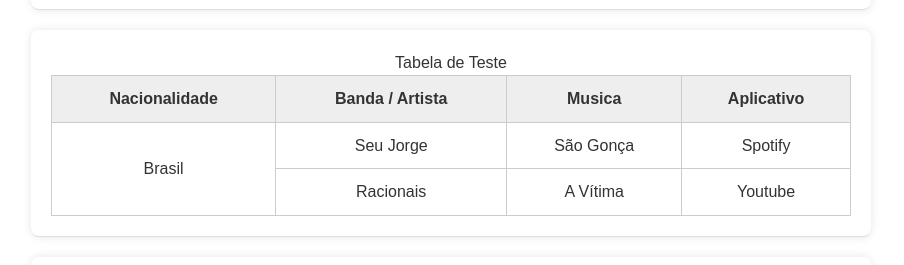
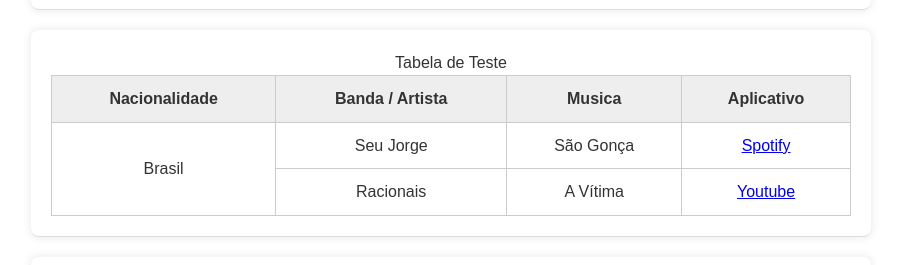
Before and after one commit to DaviCoutinho-19/Teste-de-Site-1, a plain HTML site: page index.html in a window 1280 px wide. Shown: the part 1160-1425 px from the top of the page, without its empty margins (189-1093 px from the left). Drawn offline with Linux system fonts and the light colour scheme.

Commit message:
Links de musica

```diff
--- a/index.html
+++ b/index.html
@@ -64,12 +64,12 @@
             <td rowspan="2">Brasil</td>
             <td>Seu Jorge</td>
             <td>São Gonça</td>
-            <td>Spotify</td>
+            <td><a href="https://open.spotify.com/intl-pt/track/30lKTJnxHqfD1UeiAn0BLD?si=178f41de64be4e4e">Spotify</a></td>
         </tr>
         <tr>
             <td>Racionais</td>
             <td>A Vítima</td>
-            <td>Youtube</td>
+            <td><a href="https://www.youtube.com/watch?v=mNG9ugRZSB0">Youtube</a></td>
         </tr>
     </table>
     </section>
```
Also changed, not shown: style.css (line endings or trailing spaces).
